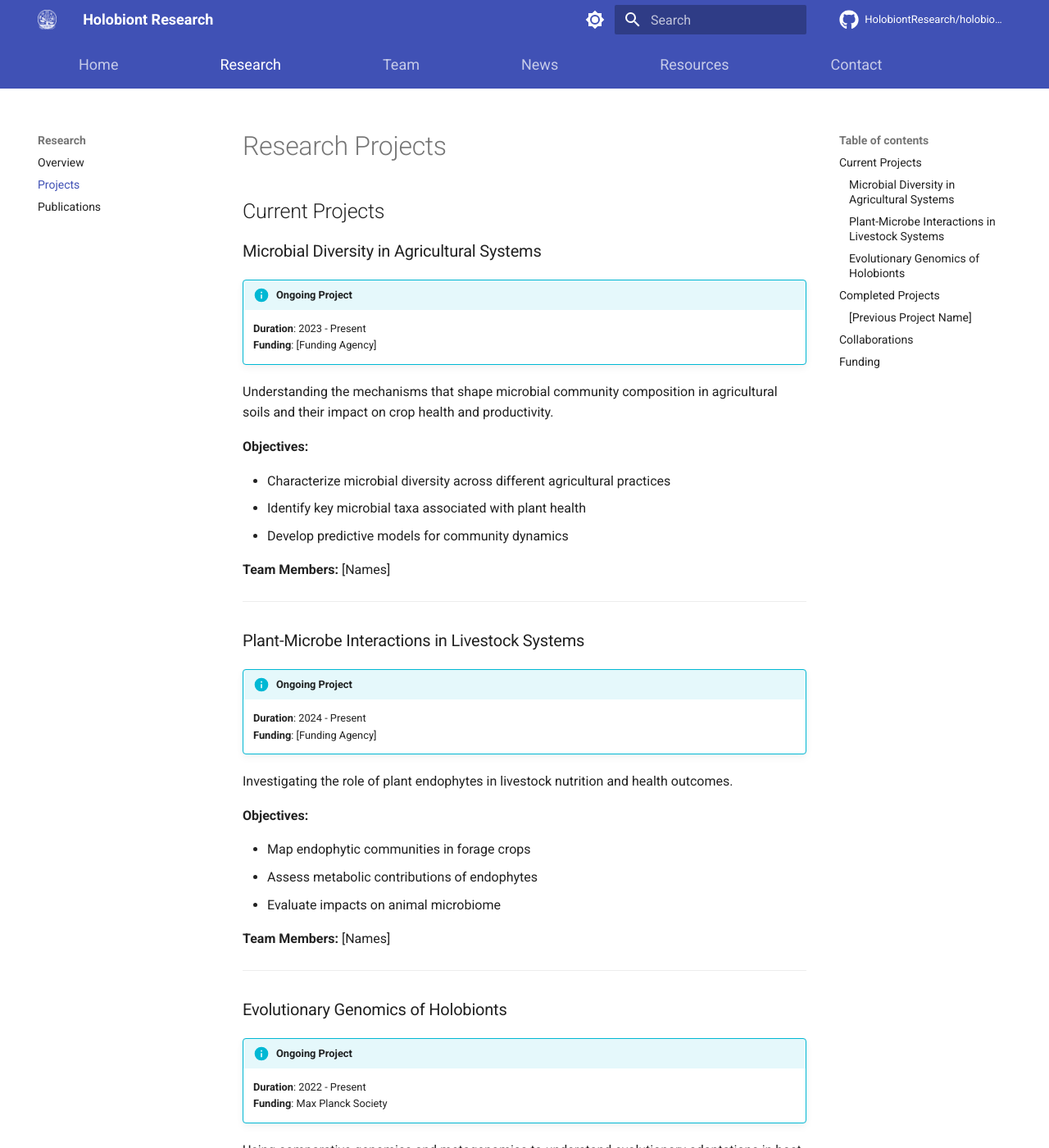
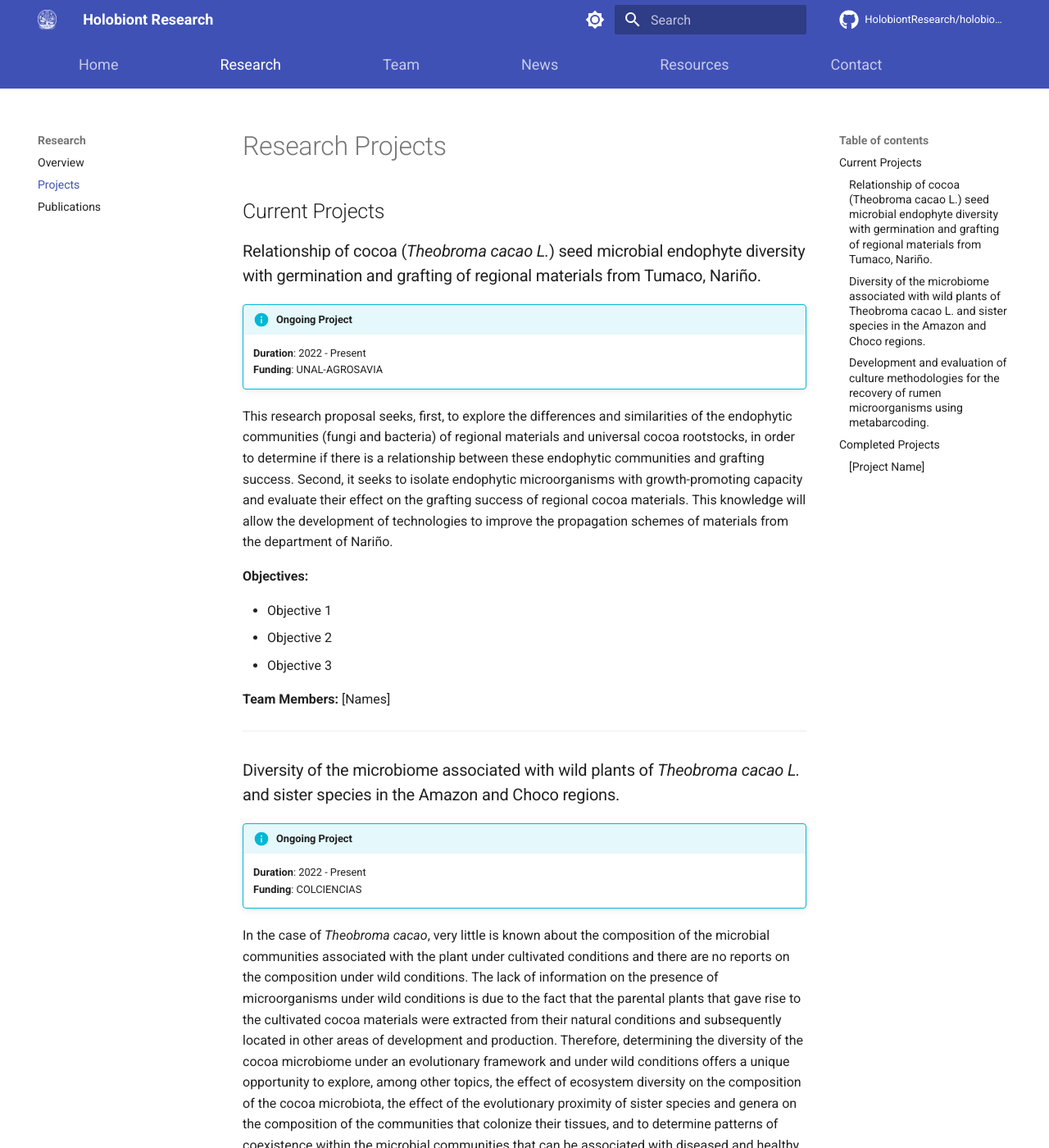
Before and after one commit to HolobiontResearch/holobionts-website, an MkDocs documentation site: the page built from docs/research/projects.md, in a window 1280 px wide and 1400 px high. Shown: the whole window at 82% size. Built offline with MkDocs 1.6.1 and Material for MkDocs 9.7.7, drawn with Linux system fonts in a browser that asks for light colours; comment, search, counter and statistics services are not loaded; some of the changed text lies outside the part shown.

Commit message:
Add projects

```diff
--- a/docs/research/projects.md
+++ b/docs/research/projects.md
@@ -2,55 +2,55 @@
 
 ## Current Projects
 
-### Microbial Diversity in Agricultural Systems
+### Relationship of cocoa (_Theobroma cacao L._) seed microbial endophyte diversity with germination and grafting of regional materials from Tumaco, Nariño.
 
 !!! info "Ongoing Project"
-    **Duration**: 2023 - Present
-    **Funding**: [Funding Agency]
+    **Duration**: 2022 - Present
+    **Funding**: UNAL-AGROSAVIA
 
-Understanding the mechanisms that shape microbial community composition in agricultural soils and their impact on crop health and productivity.
+This research proposal seeks, first, to explore the differences and similarities of the endophytic communities (fungi and bacteria) of regional materials and universal cocoa rootstocks, in order to determine if there is a relationship between these endophytic communities and grafting success. Second, it seeks to isolate endophytic microorganisms with growth-promoting capacity and evaluate their effect on the grafting success of regional cocoa materials. This knowledge will allow the development of technologies to improve the propagation schemes of materials from the department of Nariño.
 
 **Objectives:**
 
-- Characterize microbial diversity across different agricultural practices
-- Identify key microbial taxa associated with plant health
-- Develop predictive models for community dynamics
+- Objective 1
+- Objective 2
+- Objective 3
 
 **Team Members:** [Names]
 
 ---
 
-### Plant-Microbe Interactions in Livestock Systems
+### Diversity of the microbiome associated with wild plants of _Theobroma cacao L._ and sister species in the Amazon and Choco regions.
 
 !!! info "Ongoing Project"
-    **Duration**: 2024 - Present
-    **Funding**: [Funding Agency]
+    **Duration**: 2022 - Present
+    **Funding**: COLCIENCIAS
 
-Investigating the role of plant endophytes in livestock nutrition and health outcomes.
+In the case of _Theobroma cacao_, very little is known about the composition of the microbial communities associated with the plant under cultivated conditions and there are no reports on the composition under wild conditions. The lack of information on the presence of microorganisms under wild conditions is due to the fact that the parental plants that gave rise to the cultivated cocoa materials were extracted from their natural conditions and subsequently located in other areas of development and production. Therefore, determining the diversity of the cocoa microbiome under an evolutionary framework and under wild conditions offers a unique opportunity to explore, among other topics, the effect of ecosystem diversity on the composition of the cocoa microbiota, the effect of the evolutionary proximity of sister species and genera on the composition of the communities that colonize their tissues, and to determine patterns of coexistence within the microbial communities that can be associated with diseased and healthy tissues in wild and cultivated states.
 
 **Objectives:**
 
-- Map endophytic communities in forage crops
-- Assess metabolic contributions of endophytes
-- Evaluate impacts on animal microbiome
+- Objective 1
+- Objective 2
+- Objective 3
 
 **Team Members:** [Names]
 
 ---
 
-### Evolutionary Genomics of Holobionts
+### Development and evaluation of culture methodologies for the recovery of rumen microorganisms using metabarcoding.
 
 !!! info "Ongoing Project"
     **Duration**: 2022 - Present
     **Funding**: Max Planck Society
 
-Using comparative genomics and metagenomics to understand evolutionary adaptations in host-microbe associations.
+This project seeks to develop a cultivation strategy to improve the recovery of ruminal microorganisms. The strategy combines the evaluation of cultivation parameters with population analysis using metabarcoding. Among the objectives of this project was the evaluation of alternative culture methods for the isolation of rumen microorganisms, this objective was approached from the development of eight culture media, which have been described in the literature as suitable for the recovery of anaerobic microorganisms, in addition to the use of two variables; A dilution variable that has been described as a tool to favor poorly cultured populations and an incubation time variable, trying to represent and benefit the metabolism of microorganisms of slow growth or dependent on metabolites produced by others.
 
 **Objectives:**
 
-- Reconstruct evolutionary histories of symbiotic relationships
-- Identify genomic signatures of co-evolution
-- Develop bioinformatic tools for holobiont analysis
+- Objective 1
+- Objective 2
+- Objective 3
 
 **Team Members:** [Names]
 
@@ -58,10 +58,12 @@ Using comparative genomics and metagenomics to understand evolutionary adaptatio
 
 ## Completed Projects
 
-### [Previous Project Name]
+### [Project Name]
 
-**Duration**: 2020 - 2023
-**Funding**: [Funding Agency]
+!!! success "Finished Project"
+    **Duration**: 2020 - 2023
+
+    **Funding**: [Funding Agency]
 
 Brief description of the project and its main outcomes.
 
@@ -70,27 +72,3 @@ Brief description of the project and its main outcomes.
 - Publication in [Journal]
 - Development of [Tool/Method]
 - Training of [X] students
-
----
-
-## Collaborations
-
-We actively collaborate with research groups worldwide:
-
-| Institution | Collaborator | Research Focus |
-|-------------|--------------|----------------|
-| [University] | Prof. [Name] | [Topic] |
-| [Institute] | Dr. [Name] | [Topic] |
-| [Company] | [Name] | [Topic] |
-
----
-
-## Funding
-
-Our research is supported by:
-
-- **Max Planck Society** - Tandem Group Program
-- **Universidad Nacional de Colombia** - Research Fund
-- [Additional funding sources]
-
-We are grateful to all our funders for their support of our research mission.
```
